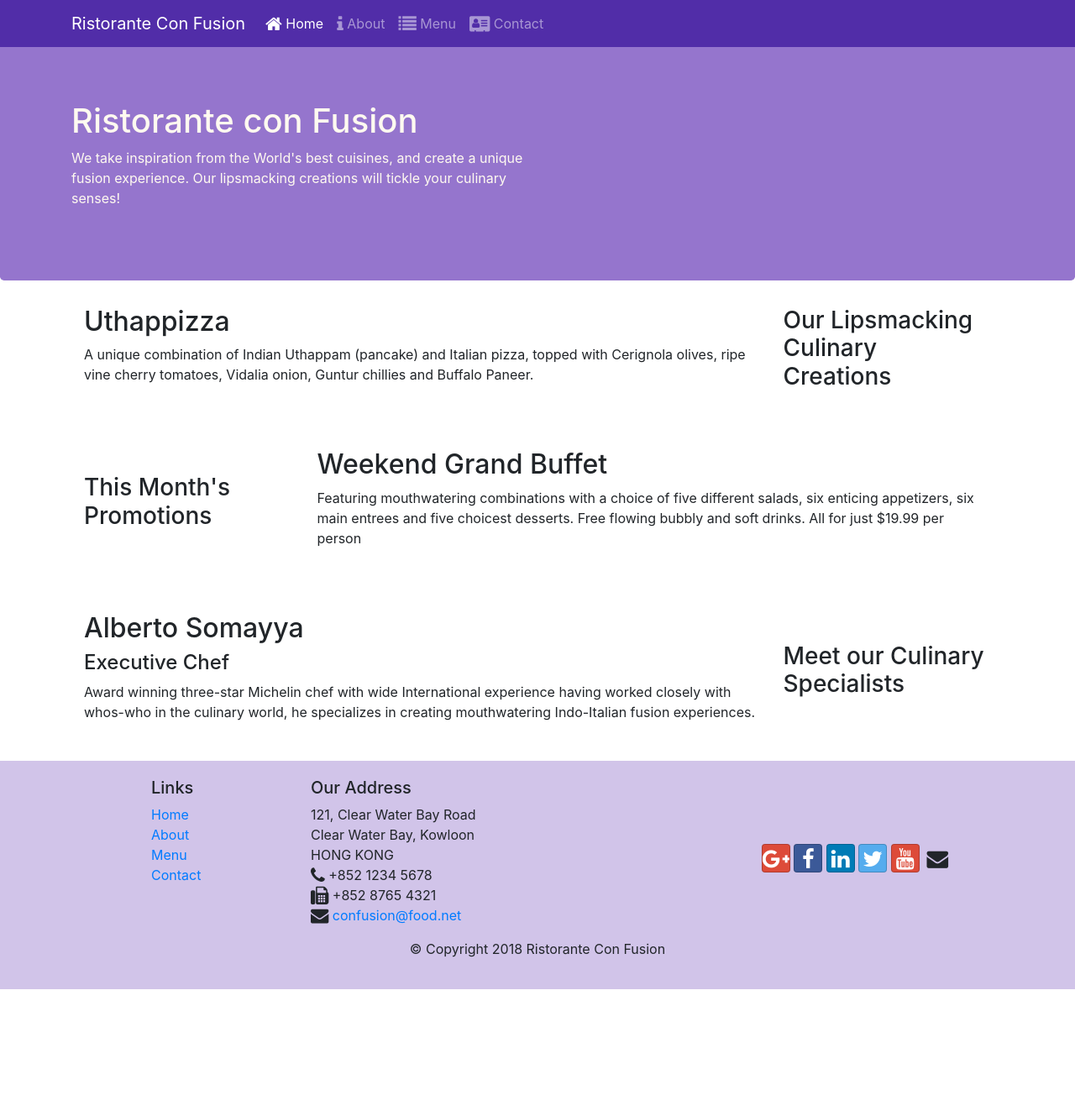
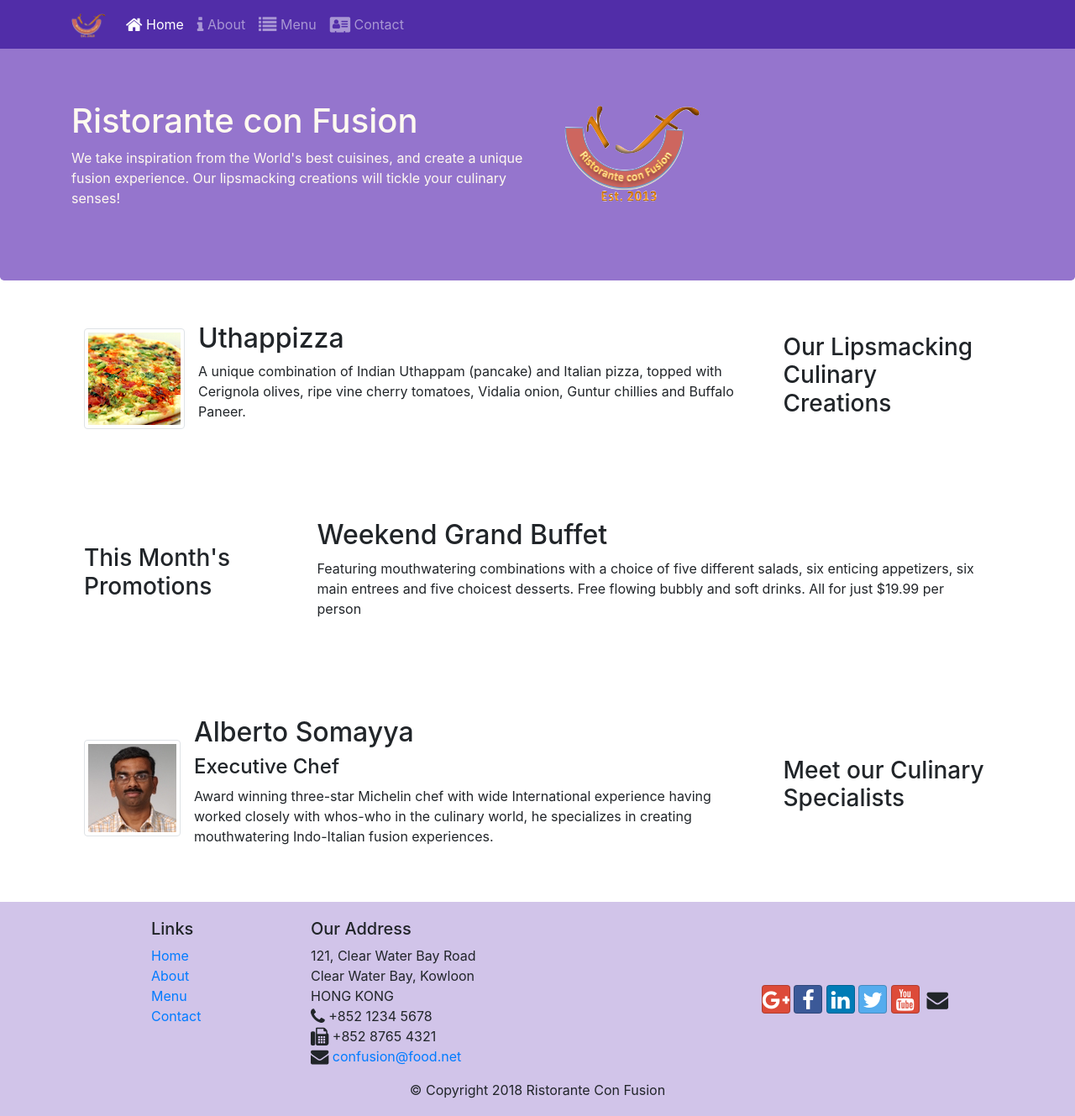
Before and after one commit to XmnmnX/Bootstrap, a website: page index.html in a window 1280 px wide. Shown: the whole page at 84% size. Before the commit the page ends 1178 px from the top, so only its background shows below. Drawn offline with nearby package versions, Linux system fonts and the light colour scheme.

Commit message:
Images and Media

```diff
--- a/css/style.css
+++ b/css/style.css
@@ -5,7 +5,7 @@
 
 .row-content {
     margin:0px auto;
-    padding: 30px 0px 30px 0px;
+    padding: 50px 0px 50px 0px;
     border-bottom: 1px;
     min-height: 100px;
 }
--- a/index.html
+++ b/index.html
@@ -21,7 +21,7 @@
             <button class="navbar-toggler" type="button" data-toggle="collapse" data-target="#Navbar">
                 <span class="navbar-toggler-icon"></span>
             </button>
-            <a class="navbar-brand" href="#">Ristorante Con Fusion</a>
+            <a class="navbar-brand" href="#"><img src="/img/logo.png" height="30 width=41 "></a>
             <div class="collapse navbar-collapse" id="Navbar">
             <ul class="navbar-nav mr-auto">
                 <li class="nav-item active"><a class="nav-link" href="#"><span class="fa fa-home fa-lg"></span> Home</a></li>
@@ -42,6 +42,9 @@
                     <p>We take inspiration from the World's best cuisines, and create a unique fusion experience. Our lipsmacking creations will tickle your culinary senses!</p>
                 </div>
                 <div class="col-12 col-sm">
+                    <div class="col-12 col-sm align-self-center">
+                        <img src="img/logo.png" class="img-fluid">
+                    </div>
                 </div>
             </div>
         </div>
@@ -53,8 +56,19 @@
                 <h3>Our Lipsmacking Culinary Creations</h3>
             </div>
             <div class="col col-sm order-sm-first col-md">
-                <h2>Uthappizza</h2>
-                <p>A unique combination of Indian Uthappam (pancake) and Italian pizza, topped with Cerignola olives, ripe vine cherry tomatoes, Vidalia onion, Guntur chillies and Buffalo Paneer.</p>
+                <div class="media">
+                    <img class="d-flex mr-3 img-thumbnail align-self-center"
+                    src="img/uthappizza.png" alt="uthappizza">
+                    <div class="media-body">
+                        <h2 class="mt-0">Uthappizza</h2>
+                        <p class="d-none d-sm-block">A unique combination of Indian Uthappam
+                             (pancake) and Italian pizza, topped
+                             with Cerignola olives, ripe vine cherry
+                            tomatoes, Vidalia onion, Guntur chillies and Buffalo Paneer.</p>
+                    </div>
+
+                </div>
+
             </div>
         </div>
 
@@ -65,7 +79,7 @@
             </div>
             <div class="col col-sm col-md">
                 <h2>Weekend Grand Buffet</h2>
-                <p>Featuring mouthwatering combinations with a choice of five different salads, six enticing appetizers, six main entrees and five choicest desserts. Free flowing bubbly and soft drinks. All for just $19.99 per person </p>
+                <p class="d-none d-sm-block">Featuring mouthwatering combinations with a choice of five different salads, six enticing appetizers, six main entrees and five choicest desserts. Free flowing bubbly and soft drinks. All for just $19.99 per person </p>
             </div>
         </div>
 
@@ -74,9 +88,21 @@
                 <h3>Meet our Culinary Specialists</h3>
             </div>
             <div class="col col-sm order-sm-first col-md">
-                <h2>Alberto Somayya</h2>
-                <h4>Executive Chef</h4>
-                <p>Award winning three-star Michelin chef with wide International experience having worked closely with whos-who in the culinary world, he specializes in creating mouthwatering Indo-Italian fusion experiences. </p>
+                <div class="media">
+                    <img class="d-flex mr-3 img-thumbnail align-self-center"
+                    src="img/alberto.png" alt="alberto"></img>
+                <div class="media-body">
+                    <h2 class="mt-0">Alberto Somayya</h2>
+                    <h4>Executive Chef</h4>
+                    <p class="d-none d-sm-block">Award winning three-star Michelin chef
+                        with wide International experience having
+                        worked closely with whos-who in the
+                        culinary world, he specializes in creating
+                        mouthwatering Indo-Italian fusion experiences. </p>
+                </div>
+
+                </div>
+
             </div>
         </div>
     </div>
```
Also changed, not shown: aboutus.html (+3 -2 lines), contactus.html (+4 -1 lines), img/alberto.png (added), img/buffet.png (added), img/logo.png (added), img/uthappizza.png (added), 1 other file.
